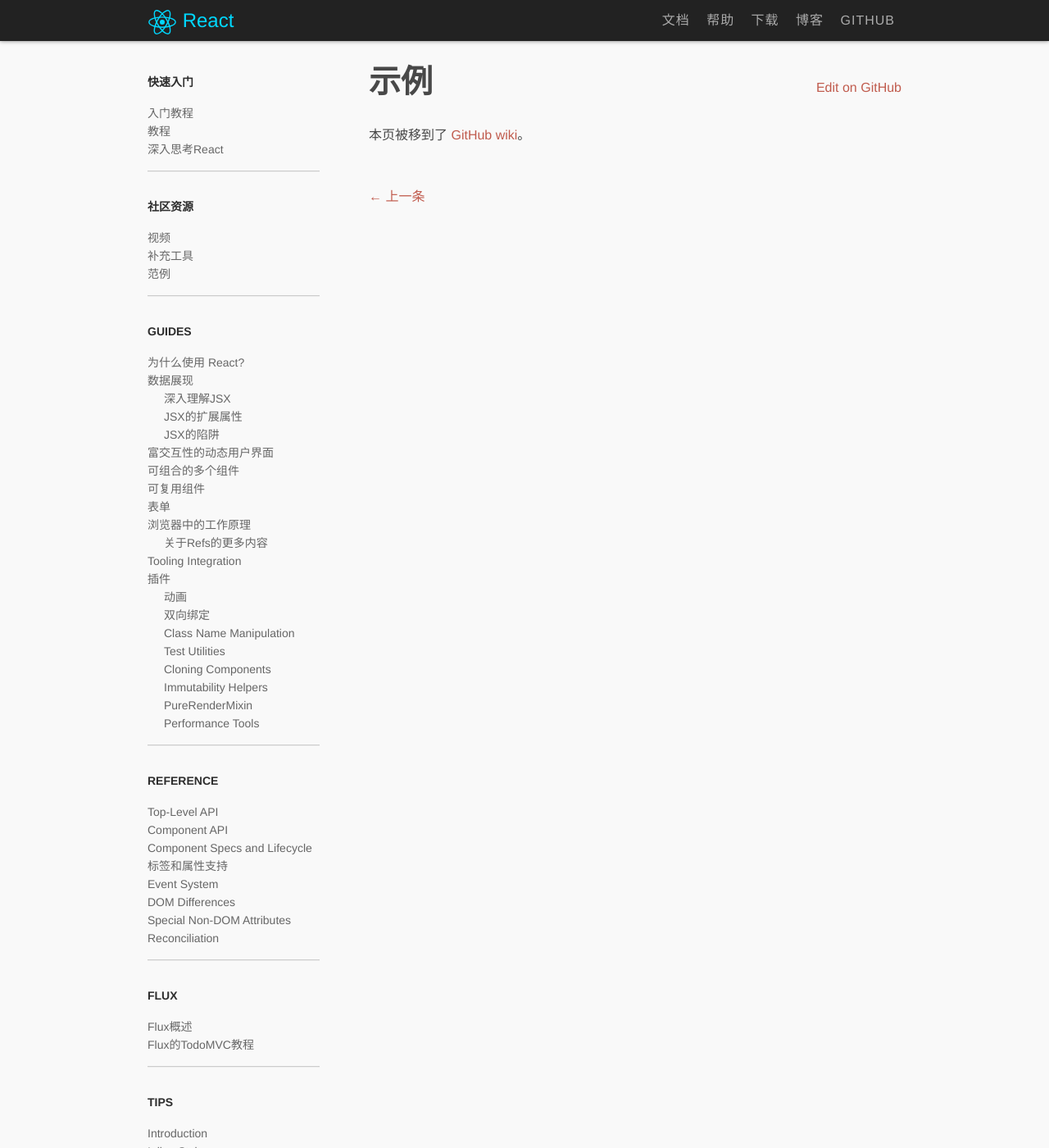
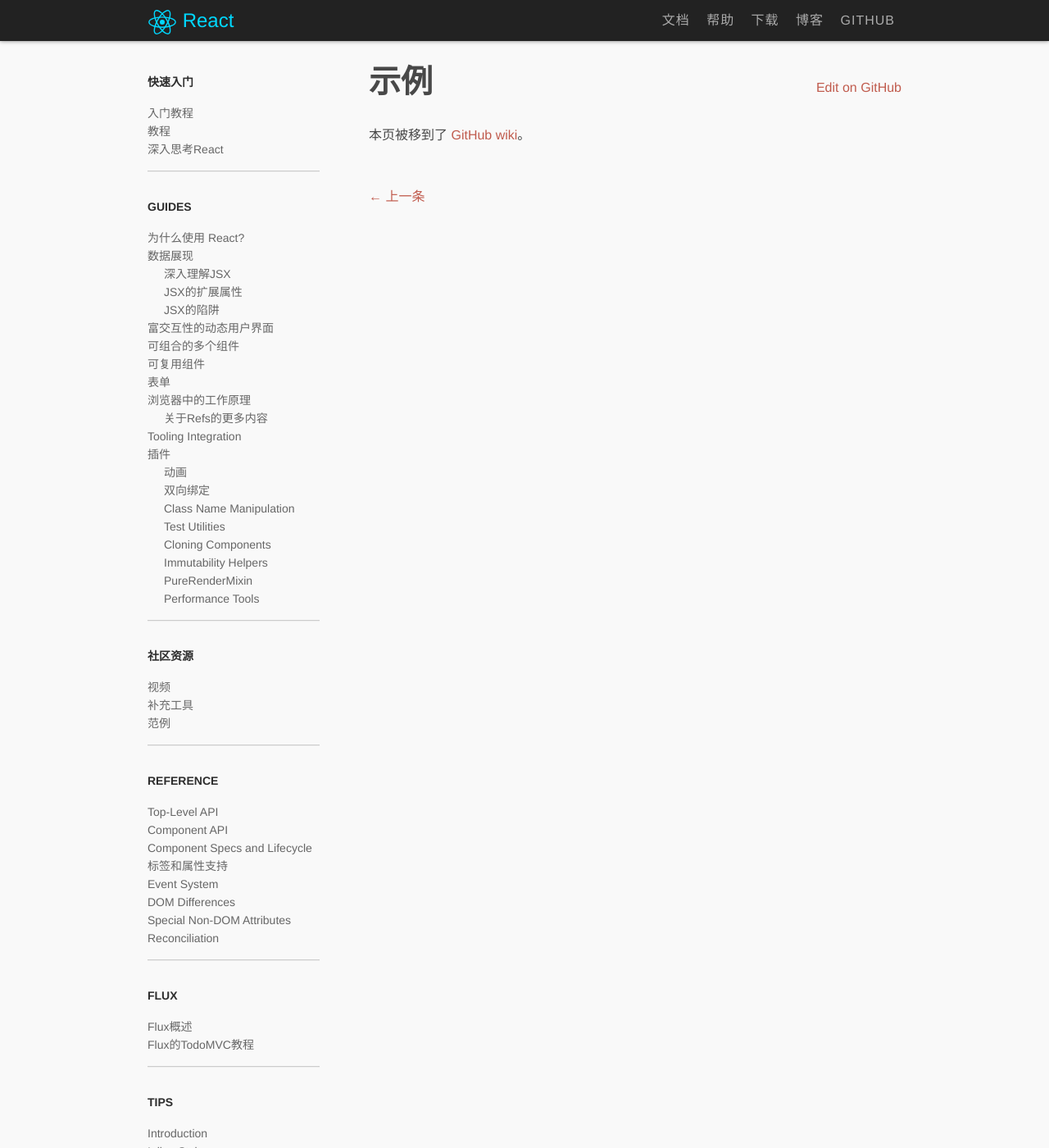
Before and after one commit to yaoshanliang/react-docs, a Jekyll site: the page built from zh/docs/examples.zh-CN.md, in a window 1280 px wide and 1400 px high. Shown: the whole window at 82% size. Built offline with Jekyll 4.4.1, drawn with Linux system fonts in a browser that asks for light colours; Markdown is read by kramdown in place of the engine named in the settings; part of the change alters nothing that is shown.

Commit message:
修改左侧导航顺序，方便国人阅读

```diff
--- a/zh/_data/nav_docs.yml
+++ b/zh/_data/nav_docs.yml
@@ -6,14 +6,6 @@
     title: 教程
   - id: thinking-in-react
     title: 深入思考React
-- title: 社区资源
-  items:
-  - id: videos
-    title: 视频
-  - id: complementary-tools
-    title: 补充工具
-  - id: examples
-    title: 范例
 - title: Guides
   items:
   - id: why-react
@@ -61,6 +53,14 @@
       title: PureRenderMixin
     - id: perf
       title: Performance Tools
+- title: 社区资源
+  items:
+  - id: videos
+    title: 视频
+  - id: complementary-tools
+    title: 补充工具
+  - id: examples
+    title: 范例
 - title: Reference
   items:
   - id: top-level-api
```
